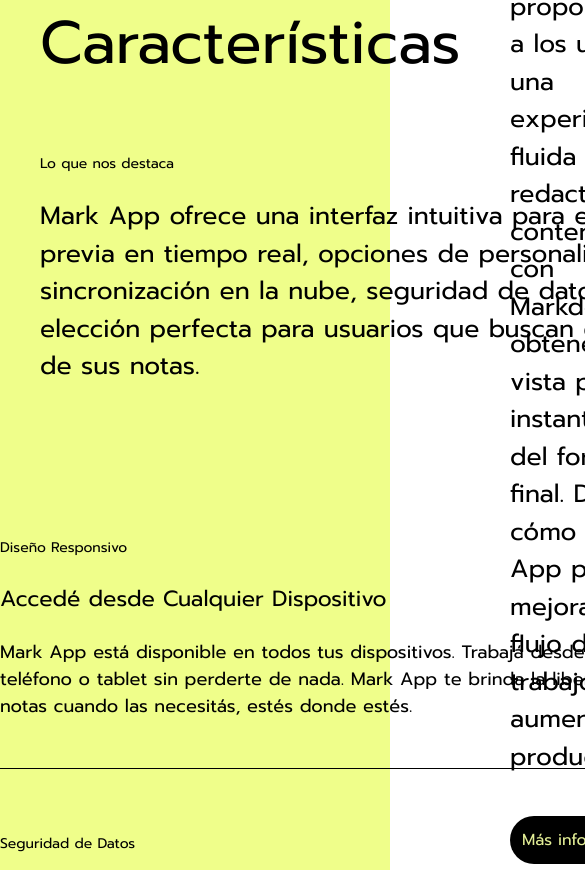
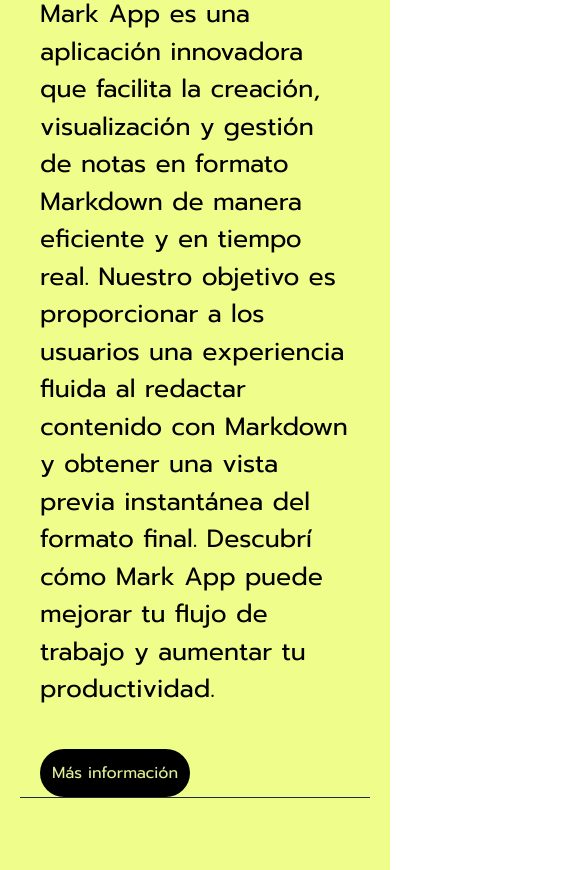
Before and after one commit to HugoEseverri/markapp, a Next.js app in the folder mini-notas/: page / in a window 390 px wide. Shown: the part 3264-4134 px from the top of the page, 585 px wide, since content can reach past the window. Built offline with nearby package versions, Linux system fonts and the light colour scheme.

Commit message:
componentes responsive

```diff
--- a/mini-notas/src/components/Home/Características/Características.tsx
+++ b/mini-notas/src/components/Home/Características/Características.tsx
@@ -5,10 +5,10 @@
         <div className='bg-[#161b1c]'>
             <div className='text-left'>
                 <h1 className="text-6xl text-white py-[50px] mx-10">Preguntas Frecuentes?</h1>
-                <h2 className='text-5xl text-white mx-10'>Respuestas Rápidas</h2>
-                <p className='mx-10 pt-[30px] w-[650px]'>Encuentra respuestas a las preguntas más comunes sobre el uso de Mark App y sacá el máximo provecho de nuestra apliación.</p>
+                <h2 className='mx-10 text-5xl text-white'>Respuestas Rápidas</h2>
+                <p className='mx-10 pt-[30px] lg:w-[650px]'>Encuentra respuestas a las preguntas más comunes sobre el uso de Mark App y sacá el máximo provecho de nuestra apliación.</p>
             </div>
-            <div className='text-left mx-[300px] py-[50px]'>
+            <div className='text-left mx-6 lg:mx-[300px] py-[50px]'>
                 <div className='py-[40px]'>
                     <h3 className='pb-[25px]'>Problemas Técnicos</h3>
                     <p>Si experimentas algún problema técnico con Mark App, nuestro equipo de soporte está acá para ayudarte. Contactanos para recibir asistencia inmediata y resolver cualquier inconveniente que puedas enfrentar.</p>
--- a/mini-notas/src/components/Home/Down/Down.tsx
+++ b/mini-notas/src/components/Home/Down/Down.tsx
@@ -3,17 +3,34 @@
 
 function Down() {
     return (
-        <div className='bg-[#effe8a] h-[900px] pt-10'>
-            <div className="w-[1000px] mr-10 ml-auto text-right">
-                <div className='flex items-center'>
-                    <div>
-                        <h2 className="text-black my-6 text-[14px] text-left">Diseño Responsivo</h2>
-                        <h2 className="text-black my-6 text-[22px] text-left">Accedé desde Cualquier Dispositivo</h2>
-                        <p className="text-black text-[18px] mb-12 text-left w-[800px]">
-                            Mark App está disponible en todos tus dispositivos. Trabajá desde tu computadora, teléfono o tablet sin perderte de nada. Mark App te brinda la libertad de acceder a tus notas cuando las necesitás, estés donde estés.
+        <div className='bg-[#effe8a] min-h-[900px] pt-10'>
+            {[
+                {
+                    title1: 'Diseño Responsivo',
+                    title2: 'Accedé desde Cualquier Dispositivo',
+                    text: 'Mark App está disponible en todos tus dispositivos. Trabajá desde tu computadora, teléfono o tablet sin perderte de nada. Mark App te brinda la libertad de acceder a tus notas cuando las necesitás, estés donde estés.',
+                },
+                {
+                    title1: 'Seguridad de Datos',
+                    title2: 'Protegemos tu Información',
+                    text: 'La seguridad de tus datos es nuestra prioridad. Mark App garantiza la protección de tus notas con encriptación avanzada y medidas de seguridad sólidas. Puedes confiar en que tu información estará segura y privada en todo momento.',
+                },
+                {
+                    title1: 'Personalización',
+                    title2: 'Hazlo a tu Estilo',
+                    text: 'Personaliza tus notas con diferentes temas, fuentes y estilos para reflejar tu personalidad y preferencias. Con Mark App, puedes adaptar tu entorno de escritura a tu gusto y hacer que tus notas sean únicas y atractivas.',
+                }
+            ].map((item, idx) => (
+                <div key={idx} className="w-full lg:w-[1000px] px-6 lg:mr-10 lg:ml-auto text-right">
+                    <div className='flex flex-col items-center lg:flex-row lg:items-start'>
+                        <div className="text-left lg:text-left">
+                            <h2 className="text-black my-6 text-[14px]">{item.title1}</h2>
+                            <h2 className="text-black my-6 text-[22px]">{item.title2}</h2>
+                            <p className="text-black text-[18px] mb-12 max-w-full lg:max-w-[800px]">
+                                {item.text}
                             </p>
                         </div>
-                    <div className='pl-10'>
+                        <div className='pl-0 mb-8 lg:pl-10 lg:mb-0'>
                             <Image
                                 src="/logo.png"
                                 alt="Logo de Mark App"
@@ -24,52 +41,11 @@
                             />
                         </div>
                     </div>
-                <hr className="border-t border-black  h-1 pt-10" />
+                    <hr className="h-1 pt-10 border-t border-black" />
                 </div>
-            <div className="w-[1000px] mr-10 ml-auto text-right">
-                <div className='flex items-center'>
-                    <div>
-                        <h2 className="text-black my-6 text-[14px] text-left">Seguridad de Datos</h2>
-                        <h2 className="text-black my-6 text-[22px] text-left">Protegemos tu Información</h2>
-                        <p className="text-black text-[18px] mb-12 text-left w-[800px]">
-                            La seguridad de tus datos es nuestra prioridad. Mark App garantiza la protección de tus notas con encriptación avanzada y medidas de seguridad sólidas. Puedes confiar en que tu información estará segura y privada en todo momento.
-                        </p>
+            ))}
         </div>
-                    <div className='pl-10'>
-                        <Image
-                            src="/logo.png"
-                            alt="Logo de Mark App"
-                            width={110}
-                            height={110}
-                            className="object-contain"
-                            priority
-                        />
-                    </div>
-                </div>
-                <hr className="border-t border-black  h-1 pt-10" />
-            </div>
-            <div className="w-[1000px] mr-10 ml-auto text-right">
-                <div className='flex items-center'>
-                    <div>
-                        <h2 className="text-black my-6 text-[14px] text-left">Personalización</h2>
-                        <h2 className="text-black my-6 text-[22px] text-left">Hazlo a tu Estilo</h2>
-                        <p className="text-black text-[18px] mb-12 text-left w-[800px]">
-                            Personaliza tus notas con diferentes temas, fuentes y estilos para reflejar tu personalidad y preferencias. Con Mark App, puedes adaptar tu entorno de escritura a tu gusto y hacer que tus notas sean únicas y atractivas.
-                        </p>
-                    </div>
-                    <div className='pl-10'>
-                        <Image
-                            src="/logo.png"
-                            alt="Logo de Mark App"
-                            width={110}
-                            height={110}
-                            className="object-contain"
-                            priority
-                        />
-                    </div>
-                </div>
-            </div>
-        </div>
+
 
     )
 }
--- a/mini-notas/src/components/Home/LowBody/LowerBody.tsx
+++ b/mini-notas/src/components/Home/LowBody/LowerBody.tsx
@@ -2,11 +2,11 @@
 
 function LowBody() {
     return (
-        <div className='bg-[#effe8a] h-[500px] pt-10'>
+        <div className='bg-[#effe8a] h-auto pt-10 pb-10'>
             <div>
-                <h1 className='text-black text-6xl mx-10'>Características</h1>
+                <h1 className='mx-10 text-4xl text-black lg:text-6xl'>Características</h1>
             </div>
-            <div className="w-[1000px] mx-10 mt-20 mb-30">
+            <div className="lg:w-[1000px] mx-10 mt-20 mb-30 ">
                 <h3 className="text-black my-6 text-[14px]">Lo que nos destaca</h3>
                 <p className="text-black text-[25px]">
                     Mark App ofrece una interfaz intuitiva para escribir notas con Markdown, vista previa en tiempo real, opciones de personalización y organización de notas. Con sincronización en la nube, seguridad de datos y facilidad de uso, Mark App es la elección perfecta para usuarios que buscan eficiencia y practicidad en la gestión de sus notas.
--- a/mini-notas/src/components/Home/MiddleLowBody/MiddleLowBody.tsx
+++ b/mini-notas/src/components/Home/MiddleLowBody/MiddleLowBody.tsx
@@ -3,12 +3,13 @@
 
 function MiddleLowBody() {
     return (
-        <div className="bg-[#effe8a] h-[800px] py-15">
+        <div className="bg-[#effe8a] min-h-screen py-15">
+
             <div className="mx-[30px]">
                 <h2 className="text-6xl text-black py-[30px]">Acerca de</h2>
             </div>
 
-            <div className="flex items-start">
+            <div className="flex flex-col items-start xl:flex-row">
                 <div className="relative h-[450px] w-[400px] mx-[30px] mt-30">
                     <Image
                         src="/mark2.png"
@@ -19,7 +20,7 @@
                     />
                 </div>
 
-                <div className="w-[650px] ml-[450px] mt-10">
+                <div className="lg:w-[650px] mt-10 xl:ml-[450px] mx-10">
                     <h3 className="text-black mb-3 text-[14px]">Nuestra misión</h3>
                     <p className="text-black text-[25px]">
                         Mark App es una aplicación innovadora que facilita la creación, visualización y gestión de notas en formato Markdown de manera eficiente y en tiempo real. Nuestro objetivo es proporcionar a los usuarios una experiencia fluida al redactar contenido con Markdown y obtener una vista previa instantánea del formato final. Descubrí cómo Mark App puede mejorar tu flujo de trabajo y aumentar tu productividad.
```
Lines whose indentation alone changed are shown as unchanged.
